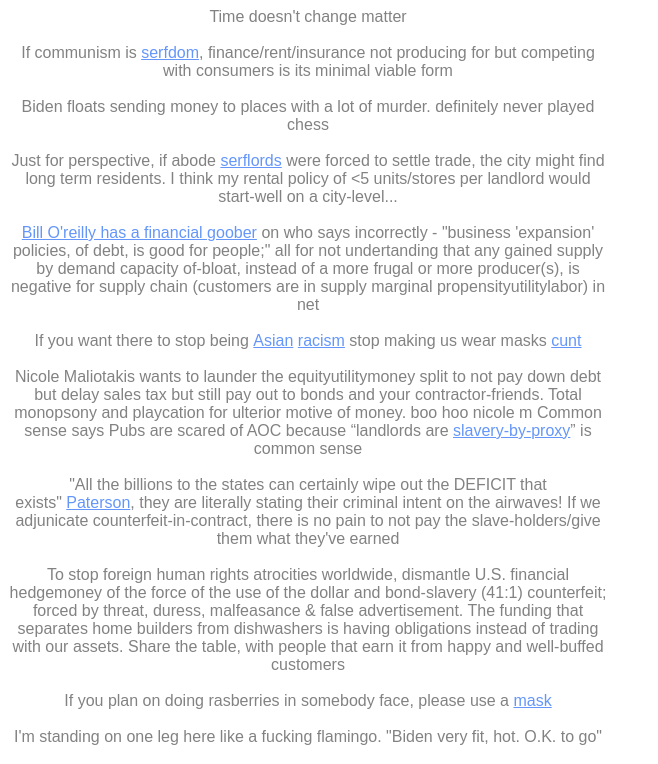
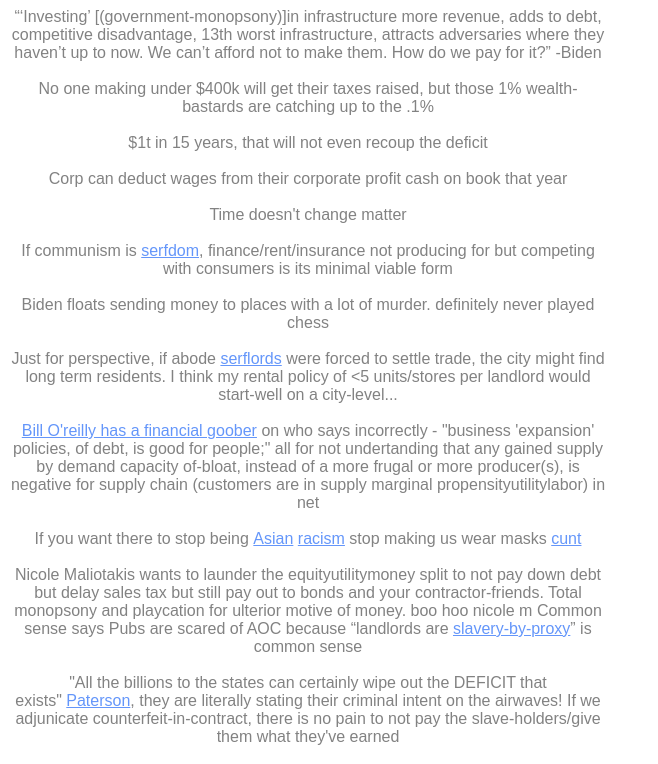
Before and after one commit to NickCarducci/BillBidenOrg, a React (Create React App) app: page / in a window 1280 px wide. Shown: the top 764 px of the page, without its empty margins (0-658 px from the left). Built offline with nearby package versions, Linux system fonts and the light colour scheme.

Commit message:
Update App.js

```diff
--- a/src/App.js
+++ b/src/App.js
@@ -17,6 +17,23 @@ export default class App extends React.Component {
             position: "relative"
           }}
         >
+          “‘Investing’ [(government-monopsony)]in infrastructure more revenue,
+          adds to debt, competitive disadvantage, 13th worst infrastructure,
+          attracts adversaries where they haven’t up to now. We can’t afford not
+          to make them. How do we pay for it?” -Biden
+          <br />
+          <br />
+          No one making under $400k will get their taxes raised, but those 1%
+          wealth-bastards are catching up to the .1%
+          <br />
+          <br />
+          $1t in 15 years, that will not even recoup the deficit
+          <br />
+          <br />
+          Corp can deduct wages from their corporate profit cash on book that
+          year
+          <br />
+          <br />
           Time doesn't change matter
           <br />
           <br />
```
